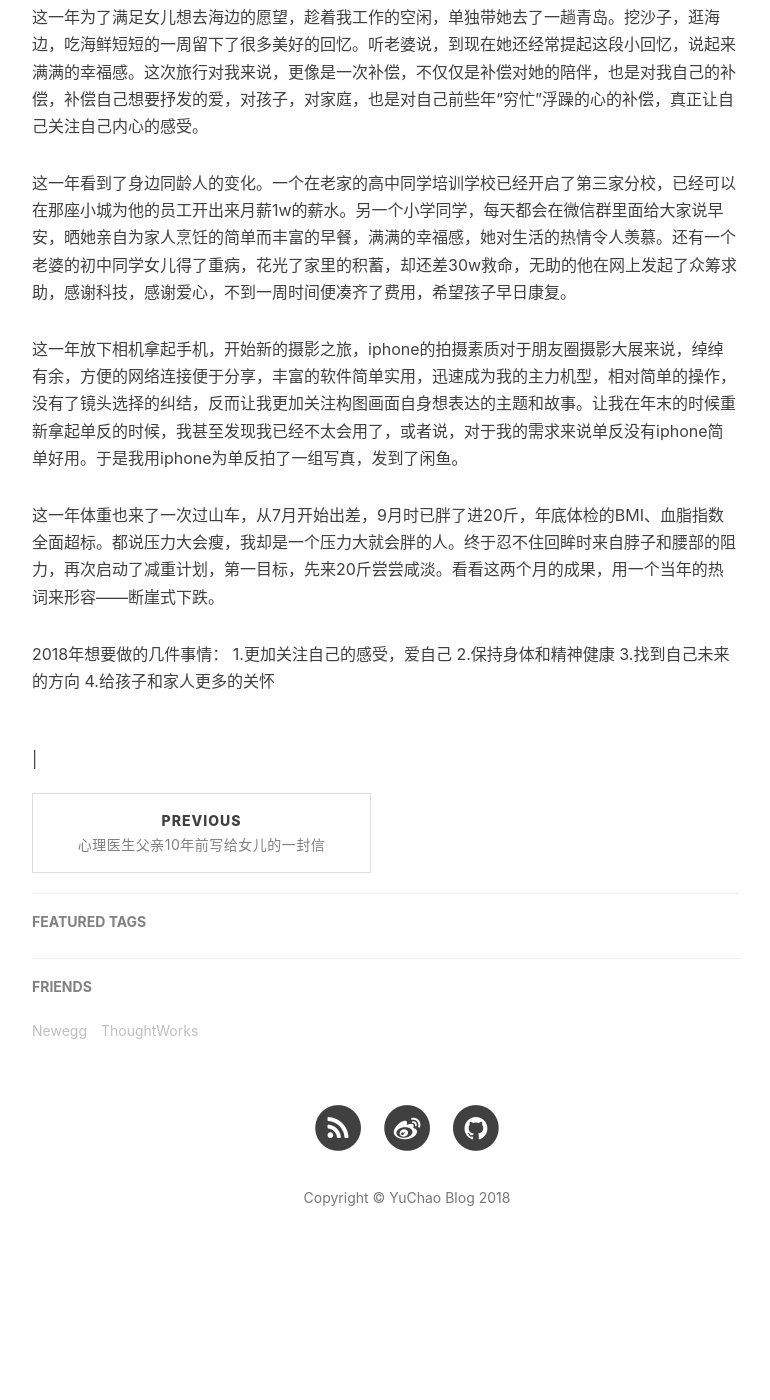
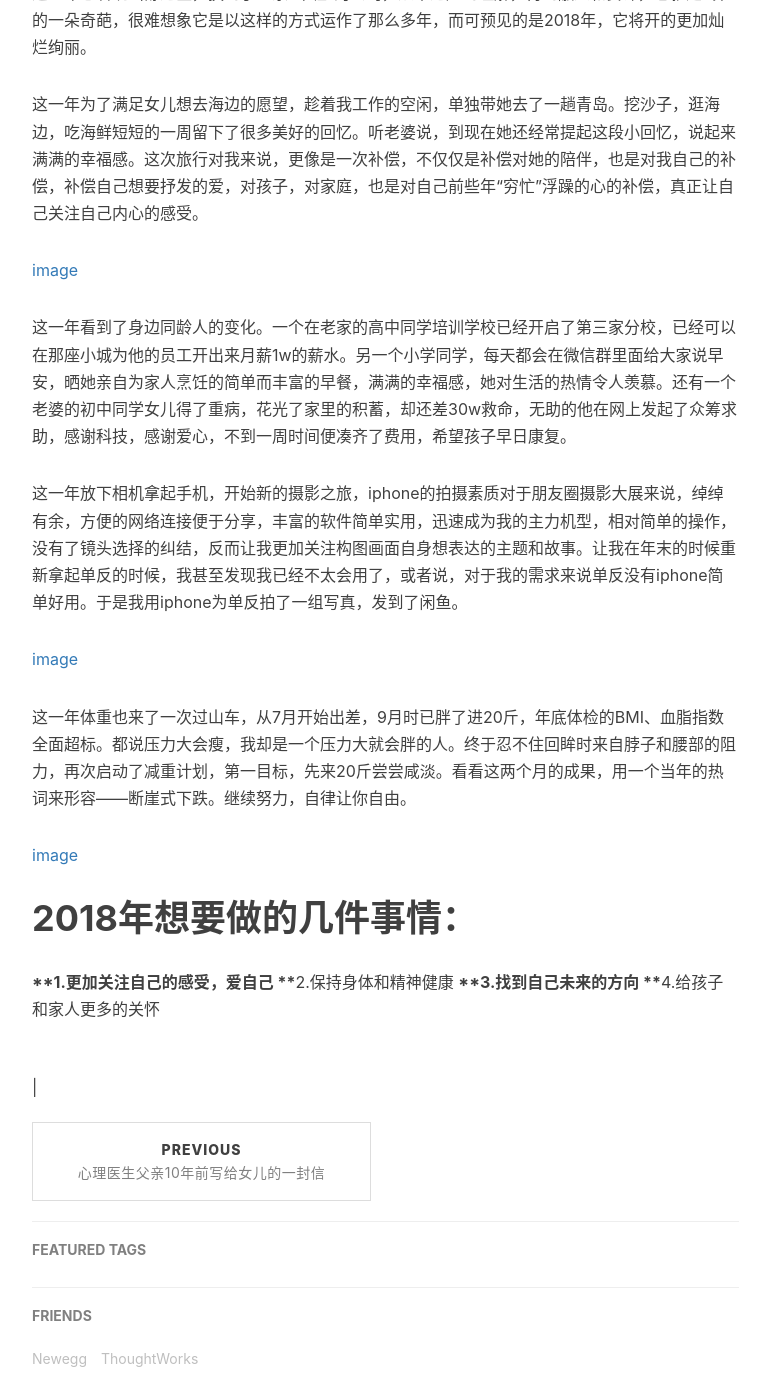
Before and after one commit to windea/windea.github.io, a Jekyll site: the page built from _posts/2017-12-18-In-the-year-of-2017.md, in a window 1280 px wide and 1400 px high, scrolled down 939 px. Shown: the whole window, without its empty margins (233-1003 px from the left). Built offline with Jekyll 4.4.1, drawn with Linux system fonts in a browser that asks for light colours; nearby versions of some CDN libraries; comment, search, counter and statistics services are not loaded; before the commit the page ends 2241 px from its top, so only the background shows below that.

Commit message:
Update 2017-12-18-In-the-year-of-2017.md

```diff
--- a/_posts/2017-12-18-In-the-year-of-2017.md
+++ b/_posts/2017-12-18-In-the-year-of-2017.md
@@ -11,8 +11,12 @@ categories:
 
 ---
 
+<img src="http://www.iamyuchao.com/wp-content/uploads/2017/2017MyYear.jpeg" style="width:0px;height:0px;overflow:hidden"/>
+
 又一个飘雪的季节，我知道这一年要结束了，
 这一年，快的让我有些惊讶，不知是因为我今年出差太多，还是我过得很“充实”。记得在有一本书里面讲到很多人都会有一种感觉，就是小时候的时间过的很慢，课间的10分钟时间休息除了上个厕所，还能玩好久，而现在10分钟好像只够刷几个朋友圈。书中的解释是小时候的记忆容量大，所以会记住更多细节，所以会觉得时间长，做了很多事情，而慢慢的人脑容量增加越来越慢，记忆也会缩减，只记录一些关键的点的快照，所以会觉得时间变的快。不论这个解释是否科学，听起来倒是能在一定程度上解释这个现象。我对这件事的理解是，当我们对新鲜事物的阈值越来越高，那些平淡无奇再难在脑中留下印象，我们便只会记住一年中那些特殊的几件事情。但也许，用这几件印象深刻的几件事，即可描述我的一年。
+
+[image](http://www.iamyuchao.com/wp-content/uploads/2017/2017MyYear.jpeg)
 
 当医生在我体检表上写上了34两个字，我才突然意识到自己真的离40不远了。30岁生日那天女儿陪我过生日的情景仿佛就在昨天，转眼她已经要成为一名小学生。当年我刚签下买房贷款协议书的时候想，这些钱我得还到女儿上大学的时候，转眼也就剩下不到十年光景。
 
@@ -20,14 +24,21 @@ categories:
 
 这一年为了满足女儿想去海边的愿望，趁着我工作的空闲，单独带她去了一趟青岛。挖沙子，逛海边，吃海鲜短短的一周留下了很多美好的回忆。听老婆说，到现在她还经常提起这段小回忆，说起来满满的幸福感。这次旅行对我来说，更像是一次补偿，不仅仅是补偿对她的陪伴，也是对我自己的补偿，补偿自己想要抒发的爱，对孩子，对家庭，也是对自己前些年“穷忙”浮躁的心的补偿，真正让自己关注自己内心的感受。
 
+[image](http://www.iamyuchao.com/wp-content/uploads/2017/2017QingDaoDou.jpeg)
+
 这一年看到了身边同龄人的变化。一个在老家的高中同学培训学校已经开启了第三家分校，已经可以在那座小城为他的员工开出来月薪1w的薪水。另一个小学同学，每天都会在微信群里面给大家说早安，晒她亲自为家人烹饪的简单而丰富的早餐，满满的幸福感，她对生活的热情令人羡慕。还有一个老婆的初中同学女儿得了重病，花光了家里的积蓄，却还差30w救命，无助的他在网上发起了众筹求助，感谢科技，感谢爱心，不到一周时间便凑齐了费用，希望孩子早日康复。
 
 这一年放下相机拿起手机，开始新的摄影之旅，iphone的拍摄素质对于朋友圈摄影大展来说，绰绰有余，方便的网络连接便于分享，丰富的软件简单实用，迅速成为我的主力机型，相对简单的操作，没有了镜头选择的纠结，反而让我更加关注构图画面自身想表达的主题和故事。让我在年末的时候重新拿起单反的时候，我甚至发现我已经不太会用了，或者说，对于我的需求来说单反没有iphone简单好用。于是我用iphone为单反拍了一组写真，发到了闲鱼。
 
-这一年体重也来了一次过山车，从7月开始出差，9月时已胖了进20斤，年底体检的BMI、血脂指数全面超标。都说压力大会瘦，我却是一个压力大就会胖的人。终于忍不住回眸时来自脖子和腰部的阻力，再次启动了减重计划，第一目标，先来20斤尝尝咸淡。看看这两个月的成果，用一个当年的热词来形容——断崖式下跌。
+[image](http://www.iamyuchao.com/wp-content/uploads/2017/2017SuBo.jpeg)
+
+这一年体重也来了一次过山车，从7月开始出差，9月时已胖了进20斤，年底体检的BMI、血脂指数全面超标。都说压力大会瘦，我却是一个压力大就会胖的人。终于忍不住回眸时来自脖子和腰部的阻力，再次启动了减重计划，第一目标，先来20斤尝尝咸淡。看看这两个月的成果，用一个当年的热词来形容——断崖式下跌。继续努力，自律让你自由。
+
+[image](http://www.iamyuchao.com/wp-content/uploads/2017/2017TiZhong.jpeg)
 
 2018年想要做的几件事情：
-1.更加关注自己的感受，爱自己
-2.保持身体和精神健康
-3.找到自己未来的方向
-4.给孩子和家人更多的关怀
+============================
+****1.更加关注自己的感受，爱自己
+****2.保持身体和精神健康
+****3.找到自己未来的方向
+****4.给孩子和家人更多的关怀
```
